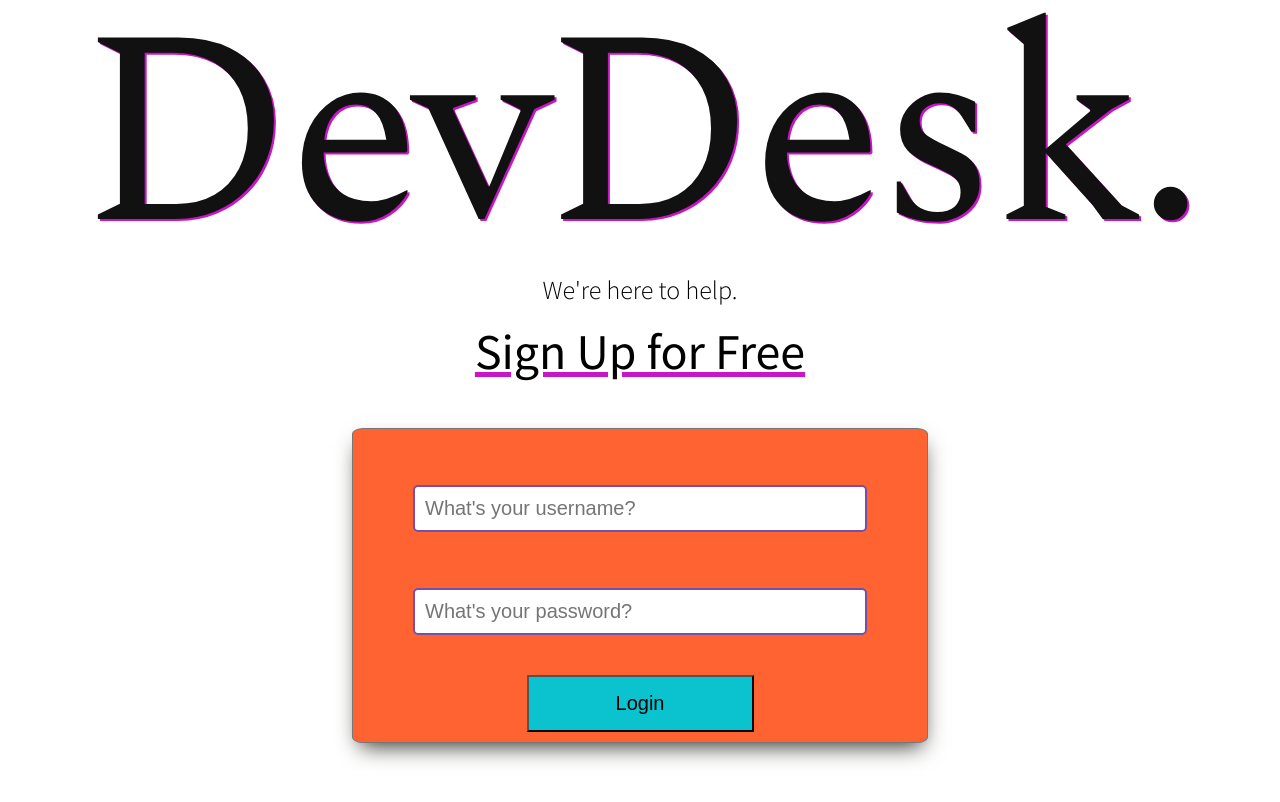
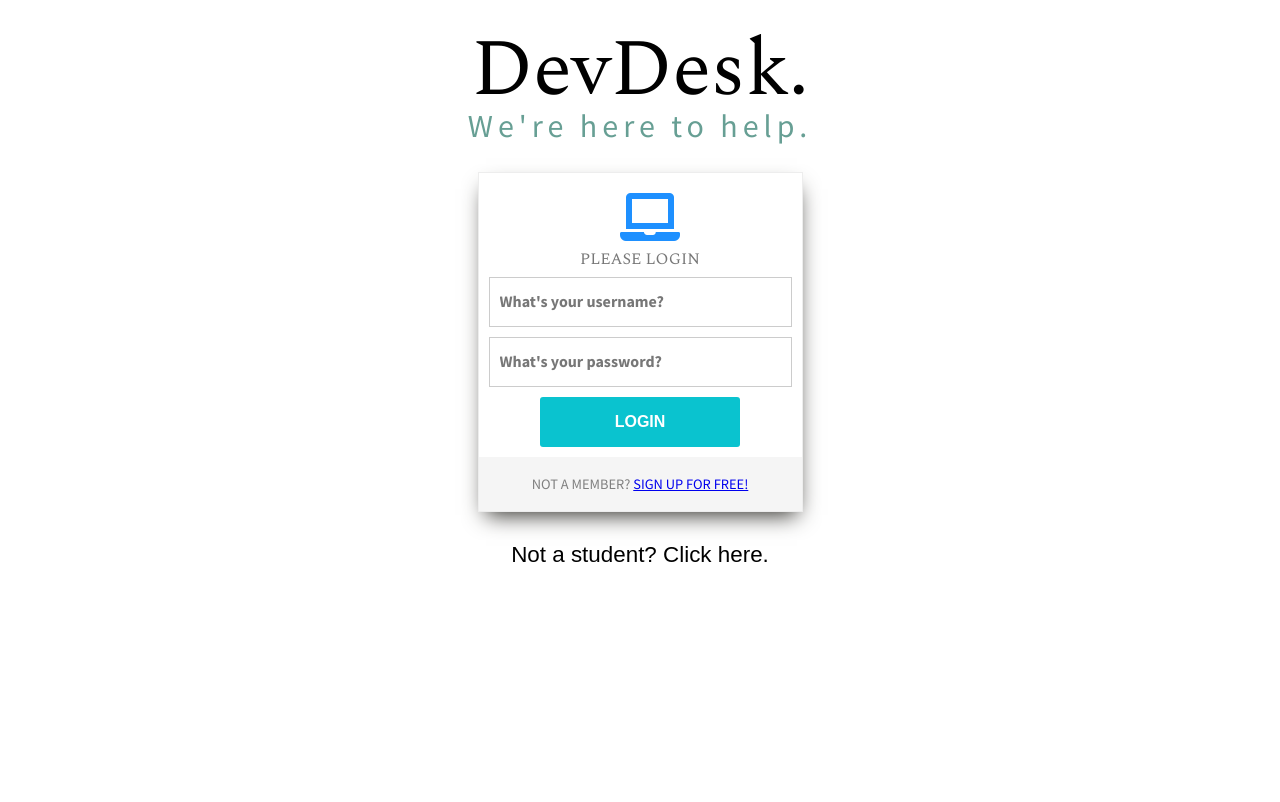
Before and after one commit to Build-Week-DevDesk-Queue1/frontend, a React (Create React App) app in the folder devdesk/: page / in a window 1280 px wide. Shown: the top 802 px of the page. Built offline with nearby package versions, Linux system fonts and the light colour scheme.

Commit message:
added styling changes on new branch

```diff
--- a/devdesk/public/index.html
+++ b/devdesk/public/index.html
@@ -10,6 +10,7 @@
       content="Lambda School help desk ticket, students create tickets and get help on issues"
     />
     <link rel="apple-touch-icon" href="%PUBLIC_URL%/logo192.png" />
+    <script src="https://kit.fontawesome.com/f42eef6b89.js" crossorigin="anonymous"></script>
     <!--
       manifest.json provides metadata used when your web app is installed on a
       user's mobile device or desktop. See https://developers.google.com/web/fundamentals/web-app-manifest/
--- a/devdesk/src/components/Login Form/Helper-Login.js
+++ b/devdesk/src/components/Login Form/Helper-Login.js
@@ -1,20 +1,7 @@
 import React, {useState} from "react";
-import "./Helper.css";
-import {useHistory} from "react-router-dom";
+import "./Login.css";
+import {useHistory, Link} from "react-router-dom";
 import styled from "styled-components";
-import { Button } from 'reactstrap';
-
-const Wrapper = styled.form `
-background: #A0E0BB;
-border: 1px solid #777;
-padding: 40px 60px;
-padding-bottom: 10px;
-max-width: 45%;
-margin: 30px auto;
-border-radius: 2%;
-margin-bottom: 6%;
-box-shadow: 1px 10px 21px -7px rgba(48,47,42,1);
-`
 
 export default function HelperForm() {
     const [Input, setInput] = useState({ email: '', password: ''});
@@ -28,21 +15,32 @@ export default function HelperForm() {
         event.preventDefault();
     }
     return(
-        <div className="form-box">
+        <>
+            <h1>DevDesk.</h1>
             <p className="motto">Welcome Helper!</p>
-        <Button color="primary" type="button" id="signup" className="submit-btn" onClick={() => history.push("/registration")}>Sign Up?</Button>
-        <Wrapper id="login-form" onSubmit={submitForm}>
+            <div className="form-container">
+                <div id="wrapper">
+                <span style={{color: "Dodgerblue", paddingBottom: "10px"}}>
+                <i class="fas fa-laptop fa-3x"></i>
+                </span>
+                <h3>Please Login</h3>
+                <form onSubmit={submitForm}>
                     <div className="form-option">
-        <label className="active" htmlFor="email" id="email-label">Email: </label>
-        <input type="email" onChange={handleChange} className="form" placeholder="What's your email?" value={Input.email} name="email" required/>
+                <label className="active" htmlFor="email"><span>Username:{""}</span></label>
+                <input type="email" onChange={handleChange} placeholder="What's your username?" value={Input.username} name="username" required/>
                 </div>
                 <div className="form-option">
-            <label className="active" htmlFor="password" id="password-label">Password: </label>
-        <input type="password" onChange={handleChange} className="form" placeholder="What's your password?" value={Input.password} name="password" required/>
+                    <label className="active" htmlFor="password"><span>Password:{""}</span></label>
+                <input type="password" onChange={handleChange} placeholder="What's your password?" value={Input.password} name="password" required/>
                  </div>
-         <button type="submit" id="create" className="submit-btn">Login</button>
-        </Wrapper>
+                 <button className="login-btn" type="submit">Login</button>
+                </form>
+                <div className="signup">
+                    <p>Not a member? <Link activeClassName="selected" to="/registration">Sign up for free!</Link></p>
                 </div>
-
+                </div>
+              <button className="end-motto" onClick={() => history.push("/helper")}> <p>Not a student? Click here.</p></button>
+            </div>
+            </>
         )
             }
--- a/devdesk/src/components/Login Form/Helper.css
+++ /dev/null
@@ -1,48 +0,0 @@
-.form-box {
-  margin-top: 100px;
-}
-
-.form-box p {
-  color: #111;
-  text-align: center;
-  font-family: "Source Sans Pro", sans-serif;
-  font-size: 100px !important;
-  text-shadow: 3px 3px #c716c4;
-  margin: 50px;
-}
-
-button {
-  display: block;
-  padding: 15px;
-  background-color: #0ac3cf;
-  color: white;
-  font-size: 20px;
-  width: 50%;
-  text-align: center;
-  cursor: pointer;
-  margin-top: 0;
-}
-
-button:hover {
-  transition: 0.5s ease;
-}
-
-.form-option {
-  position: relative;
-  margin-bottom: 40px;
-}
-
-input {
-  width: 100%;
-  height: 100%;
-  display: block;
-  font-size: 20px;
-  padding: 10px 10px;
-  border: 2px solid #7550a4;
-  border-radius: 5px;
-  transition: border-color 0.25s ease;
-}
-
-input:hover {
-  border-color: #0ac3cf;
-}
--- a/devdesk/src/components/Login Form/Login.css
+++ b/devdesk/src/components/Login Form/Login.css
@@ -1,92 +1,147 @@
-.motto {
+
+
+h1 {
   text-align: center;
-  font-size: 26px;
-  color: black;
-  line-height: 30px;
-  font-weight: 300;
   font-family: "Source Sans Pro", sans-serif;
+ font-size: 5rem !important;
+ margin-top: 30px !important;
 }
 
-h1 {
-  color: #111;
+.motto {
+  font-size: 2rem;
+  letter-spacing: 5px;
   text-align: center;
-  font-family: "Source Sans Pro", sans-serif;
-  text-shadow: 2px 2px #c716c4;
-  font-size: 275px !important;
-  font-weight: bold;
-  letter-spacing: -5px;
+  margin-bottom: 30px;
+  animation: color-change 7s ease-in-out infinite;
 }
 
-.motto span {
-  background: linear-gradient(to bottom, #c716c7 0%, #c716c7 100%);
-  background-position: 0 100%;
-  background-repeat: repeat-x;
-  background-size: 10px 5px;
-  color: black;
-  transition: background-size 0.2s;
+@keyframes color-change {
+  0% { color: #c716C4; }
+  30% { color: #007AFF }
+  50% { color: #0AC3CF; }
+  100% { color: #FF6332; }
 }
 
-.motto span:hover {
-  background-size: 4px 50px;
+.end-motto {
+  width: 30%;
+  padding: 10px;
+  height: 3%;
+  font-size: 1.4rem;
+  padding-top: 30px;
+  border: none;
+  background: none;
+  outline: none;
+  display: flex;
+  align-items: center;
+  justify-content: center;
+  margin: 0 auto;
+}
+.end-motto:hover {
+  color: red;
 }
 
-button {
-  display: block;
-  padding: 15px;
-  text-align: center;
-  cursor: pointer;
-  opacity: 1;
-  width: 50%;
+.active {
+  opacity: 0;
+  display: none;
 }
 
-form button {
+.form-container {
+  width: 100%;
+  height: 100%;
   margin: 0 auto;
-  font-size: 20px;
-  background-color: #0ac3cf;
-  color: black;
 }
 
-form button:hover {
-  background: #7550a4;
-  color: white;
+#wrapper {
+  width: 325px;
+  height: auto;
+  margin: 0 auto;
+  background: #fff;
+  border: thin solid #ededed;
+  box-shadow: 1px 10px 21px -7px rgba(48,47,42,1);
 }
 
-#signup {
-  font-size: 50px;
-  width: 30%;
-  margin-top: 0;
-  border-style: none;
+#wrapper > span {
+  width: 40px;
+  height: auto;
+  display: block;
   margin: 0 auto;
-  background-color: white;
-  color: black;
-  font-family: "Source Sans Pro", sans-serif;
-  display: flex;
-  justify-content: center;
-  align-items: center;
-  text-decoration: underline;
-  text-decoration-color: #c716c7;
+  margin-top: 20px;
 }
 
-button:hover {
-  transition: 0.5s ease;
+h3 {
+  text-transform: uppercase;
+  text-align: center;
+  font-size: 1.5rem;
+  color: #777;
+  font-family: 'Source Sans Pro', sans-serif;
+  margin: 0 0 35px 0;
+  padding: 10px;
+}
+
+#wrapper > form {
+  width: 100%;
+  height: auto;
+  margin: 0 auto;
+  text-align: center;
+}
+
+input {
+ width: 260px;
+ height: 50px;
+ box-sizing: border-box;
+ padding: 10px;
+ font-size: 1rem;
+ border: 1.5px solid #cccccc;
 }
 
 .form-option {
-  position: relative;
-  margin-bottom: 40px;
+  margin: 10px;
 }
 
-input {
-  width: 100%;
-  height: 100%;
-  display: block;
-  font-size: 25px;
-  padding: 10px 10px;
-  border: 2px solid #7550a4;
-  border-radius: 5px;
-  transition: border-color 0.25s ease;
+::-webkit-input-placeholder {
+  color: #777;
+  font-weight: bold;
+  font-size: 1rem;
+  font-family: 'Source Sans Pro', sans-serif;
 }
 
-input:hover {
-  border-color: #c33b32;
+.login-btn {
+  width: 200px;
+  height: 50px;
+  background: #0AC3CF;
+  border: none;
+  display: block;
+  margin: 0 auto;
+  color: #fff;
+  text-transform: uppercase;
+  text-align: center;
+  border-radius: 3px;
+  cursor: pointer;
+  font-weight: 700;
+  font-size: 1rem;
+  margin-bottom: 10px;
+  transition: backgroundColor .2s ease;
 }
+
+.login-btn:hover {
+  background-color: #A0E0BB;
+}
+
+.signup {
+  width: 100%;
+  height: auto;
+  border: none;
+  background: #f5f5f5;
+  margin: 0 auto;
+  padding: 20px;
+  display: block;
+  color: grey;
+  text-transform: uppercase;
+  text-align: center;
+  box-sizing: border-box;
+}
+
+.signup > p {
+ font-size: .9rem;
+ font-family: 'Source Sans Pro', sans-serif;
+}
--- a/devdesk/src/components/Login Form/Login.js
+++ b/devdesk/src/components/Login Form/Login.js
@@ -1,20 +1,8 @@
 import React, { useState } from "react";
-import "./Login.css";
-import { useHistory } from "react-router-dom";
+import "./Login.css"
+import { useHistory, Link } from "react-router-dom";
 import styled from "styled-components";
 import axios from "axios";
-
-const WrapperForm = styled.form`
-  background: #ff6332;
-  padding: 40px 60px;
-  border: 1px solid #777;
-  padding-bottom: 10px;
-  max-width: 45%;
-  margin: 30px auto;
-  border-radius: 2%;
-  margin-bottom: 6%;
-  box-shadow: 1px 10px 21px -7px rgba(48, 47, 42, 1);
-`;
 
 export default function Form() {
   const [Input, setInput] = useState({ username: "", password: "" });
@@ -46,53 +34,30 @@ export default function Form() {
   return (
 <>
     <h1>DevDesk.</h1>
+    <p className="motto">We're here to help.</p>
     <div className="form-container">
-        <p className="motto">We're here to help.</p>
-        <div className="center">
-          <button
-            type="button"
-            id="signup"
-            className="submit-btn"
-            onClick={() => history.push("/registration")}
-          >
-            Sign Up for Free
-          </button>
-        </div>
-        <WrapperForm id="login-form" onSubmit={submitForm}>
-          <div className="button-option"></div>
+        <div id="wrapper">
+        <span style={{color: "Dodgerblue", paddingBottom: "10px"}}>
+        <i class="fas fa-laptop fa-3x"></i>
+        </span>
+        <h3>Please Login</h3>
+        <form onSubmit={submitForm}>
             <div className="form-option">
-            <label className="active" htmlFor="email" id="email-label">
-              Email:{" "}
-            </label>
-            <input
-              type="text"
-              onChange={handleChange}
-              className="active"
-              placeholder="What's your username?"
-              value={Input.username}
-              name="username"
-              required
-            />
+        <label className="active" htmlFor="email"><span>Username:{""}</span></label>
+        <input type="email" onChange={handleChange} placeholder="What's your username?" value={Input.username} name="username" required/>
         </div>
         <div className="form-option">
-            <label className="active" htmlFor="password" id="password-label">
-              Password:{" "}
-            </label>
-            <input
-              type="password"
-              onChange={handleChange}
-              className="active"
-              placeholder="What's your password?"
-              value={Input.password}
-              name="password"
-              required
-            />
+            <label className="active" htmlFor="password"><span>Password:{""}</span></label>
+        <input type="password" onChange={handleChange} placeholder="What's your password?" value={Input.password} name="password" required/>
          </div>
-          <button type="submit" id="create" className="submit-btn">
-            Login
-          </button>
-        </WrapperForm>
+         <button className="login-btn" type="submit">Login</button>
+        </form>
+        <div className="signup">
+            <p>Not a member? <Link activeClassName="selected" to="/registration">Sign up for free!</Link></p>
+        </div>
+        </div>
+      <button className="end-motto" onClick={() => history.push("/helper")}> <p>Not a student? Click here.</p></button>
     </div>
     </>
-  );
+)
     }
--- a/devdesk/src/components/Login Form/registration.css
+++ b/devdesk/src/components/Login Form/registration.css
@@ -1,39 +1,57 @@
 @import url('https://fonts.googleapis.com/css2?family=Source+Sans+Pro&display=swap');
 
 .main-info h1 {
-    font-size: 100px !important;
     font-family: 'Source Sans Pro', sans-serif;
+    -webkit-text-stroke: 1px purple;
+    margin: 20px;
 }
 
 .main-info p {
-    font-size: 25px;
+    font-size: 30px;
     text-align: center;
+    padding-bottom: 20px;
 }
 
 label.active {
     opacity: 0;
 }
 
+input {
+    width: 100%;
+}
+
 #dropdown {
     font-size: 20px;
     margin: 0 auto;
-    height: 50px;
+    height: 45px;
     display: flex;
-    width: 160px;
+    width: 150px;
+    padding: 5px;
 }
 
 .form-option p {
     font-size: 20px;
     text-align: center;
+    color: black;
+    margin: 20px;
 }
 
 #submit-button {
-    background-color: purple;
+    width: 200px;
+    height: 50px;
+    background: #0AC3CF;
     border: none;
-    width: 100%;
-    height: 60px;
-    font-size: 30px;
-    transition: background-color .5s ease;
+    display: block;
+    margin: 0 auto;
+    color: #fff;
+    text-transform: uppercase;
+    text-align: center;
+    border-radius: 3px;
+    cursor: pointer;
+    font-weight: 700;
+    font-size: 1rem;
+    margin-bottom: 10px;
+    transition: backgroundColor .2s ease;
 }
 
 #submit-button:hover {
```
Also changed, not shown: devdesk/src/components/Login Form/Registration.js (+6 -3 lines). Lines whose indentation alone changed are shown as unchanged.
